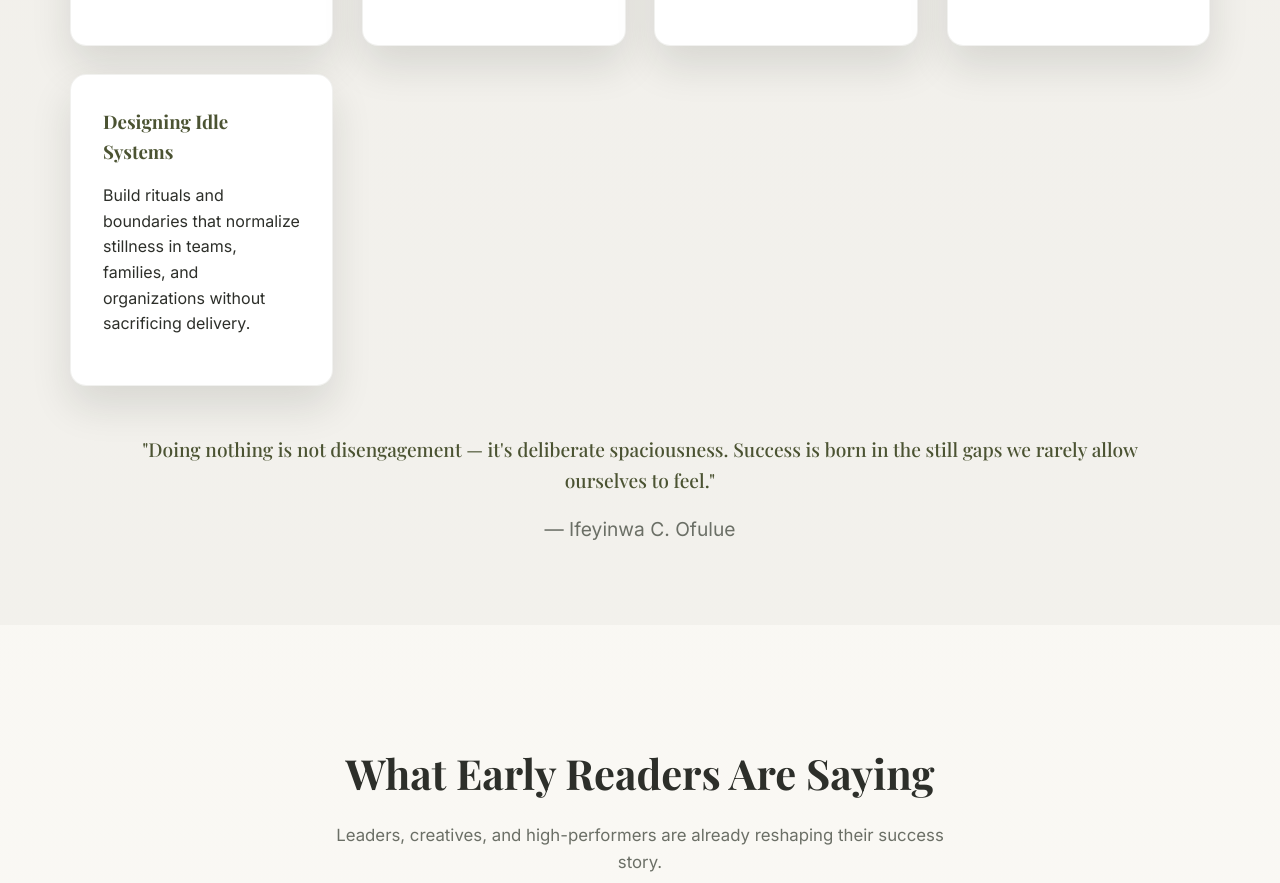
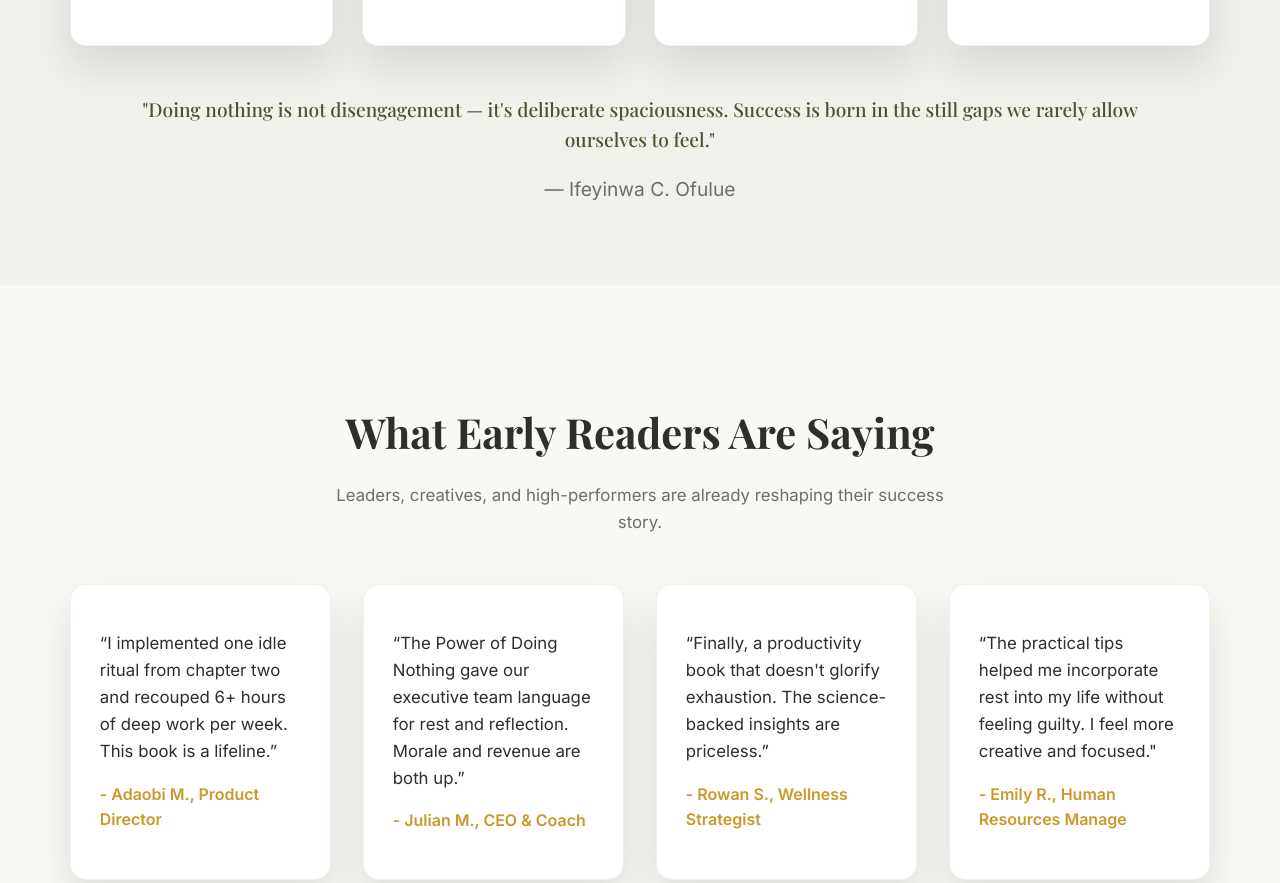
Before and after one commit to Dresumewill/The-Power-of-Doing-Nothing, a plain HTML site: page index.html in a window 1280 px wide. Shown: the part 2791-3674 px from the top of the page. Drawn offline with nearby package versions, Linux system fonts and the light colour scheme.

```diff
--- a/index.html
+++ b/index.html
@@ -124,10 +124,6 @@
                         <h3 class="card__title">Experiments in Ease</h3>
                         <p>Thirty-two experiments across career, relationships, and personal growth so you can test and tailor a slower pace that still delivers.</p>
                     </article>
-                    <article class="card">
-                        <h3 class="card__title">Designing Idle Systems</h3>
-                        <p>Build rituals and boundaries that normalize stillness in teams, families, and organizations without sacrificing delivery.</p>
-                    </article>
                 </div>
                 <div class="quote-block">
                     <blockquote>
@@ -249,7 +245,7 @@
                 <div class="order__badge">Limited Launch Offer</div>
                 <h2 class="section__title">Ready to Rewrite Your Success Story?</h2>
                 <p class="section__lead">Secure your copy of <strong>The Power of Doing Nothing</strong> today and receive the entire bonus suite <strong>worth $98.50</strong> for <strong>JUST</strong></p>
-                <div class="order__price">$15.00 <span>ePub · eBook </span></div>
+                <div class="order__price">$15.00 <span>ePub · eNetwork error. Please try again.Book </span></div>
                 <div class="order__actions">
                     <a class="btn btn--primary btn--large" href="https://selar.com/thepowerofdoingnothing" target="_blank" rel="noopener">Buy the Book</a>
                     <a class="btn btn--ghost btn--large" href="#faq">Still curious? Read the FAQ</a>
```
